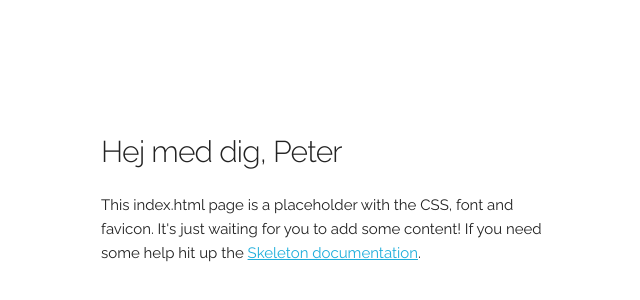
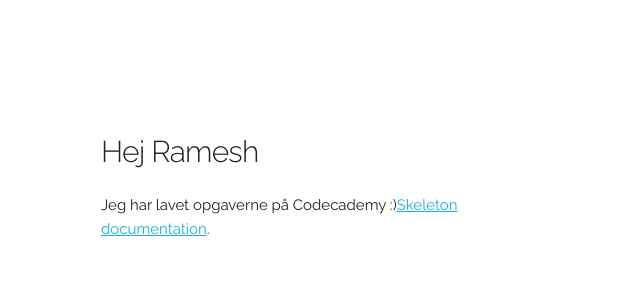
Before and after one commit to Stutttgarttt/awdf12021, a plain HTML site: page index.html in a window 1280 px wide. Shown: the part 108-408 px from the top of the page, without its empty margins (59-699 px from the left). Drawn offline with Linux system fonts and the light colour scheme.

Commit message:
Ændring med Peter

```diff
--- a/index.html
+++ b/index.html
@@ -34,8 +34,8 @@
   <div class="container">
     <div class="row">
       <div class="one-half column" style="margin-top: 25%">
-        <h4>Hej med dig, Peter</h4>
-        <p>This index.html page is a placeholder with the CSS, font and favicon. It's just waiting for you to add some content! If you need some help hit up the <a href="http://www.getskeleton.com">Skeleton documentation</a>.</p>
+        <h4>Hej Ramesh</h4>
+        <p>Jeg har lavet opgaverne på Codecademy :)<a href="http://www.getskeleton.com">Skeleton documentation</a>.</p>
       </div>
     </div>
   </div>
```
